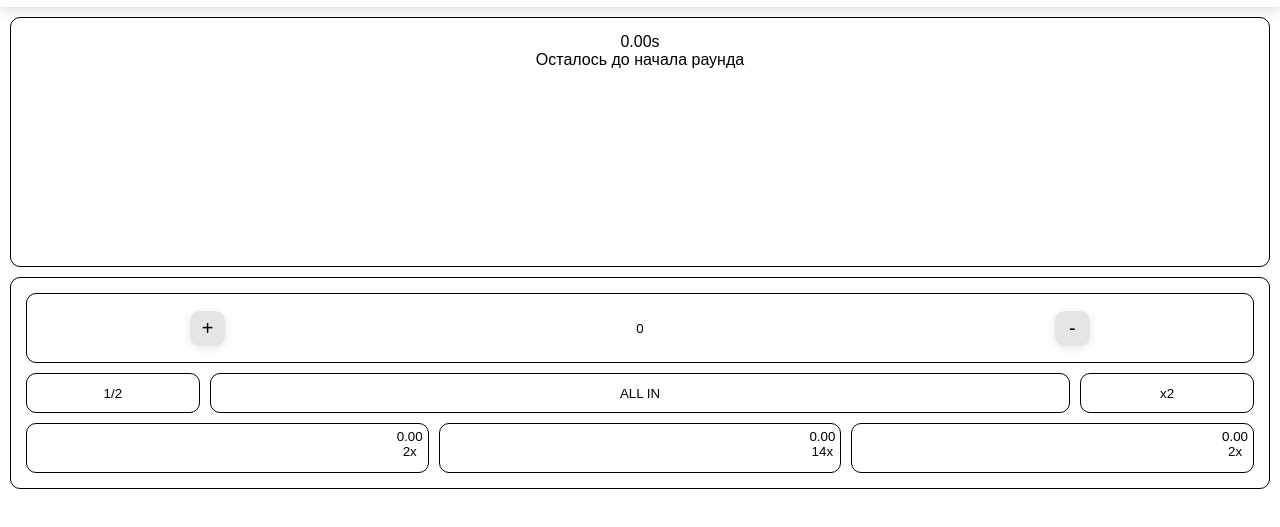
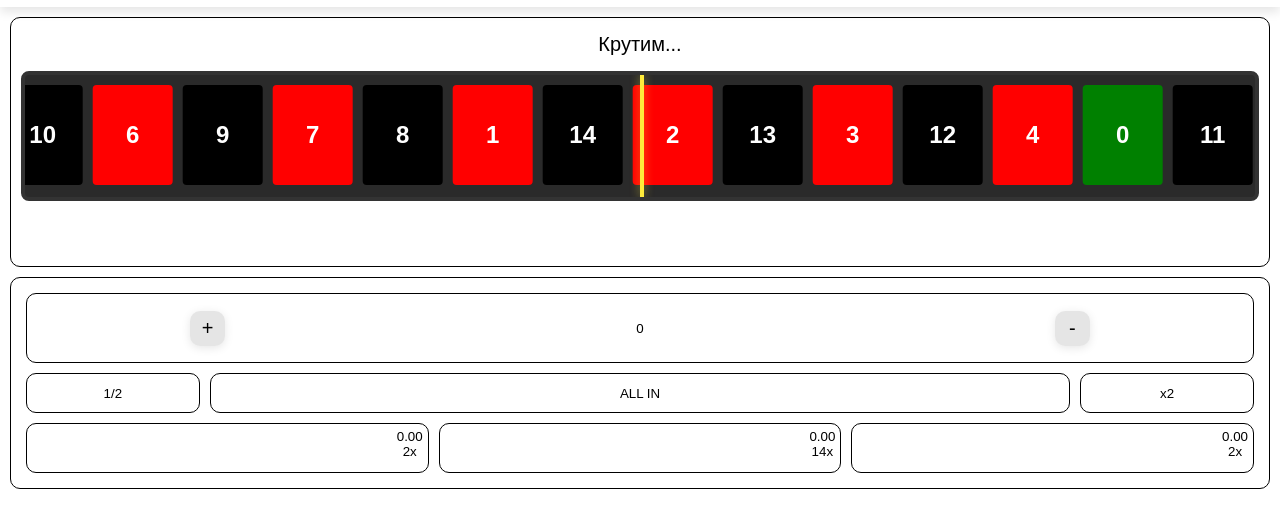
Before and after one commit to shewdown/LuckyDog, a plain HTML site: page double.html in a window 1280 px wide. Shown: the part 43-570 px from the top of the page. Drawn offline with Linux system fonts and the light colour scheme.

Commit message:
+roulette

```diff
--- a/double.html
+++ b/double.html
@@ -38,10 +38,11 @@
         </div>
 
         <div class="game-layout">
-            <p id="timer">
-                0.00s<br />
-                Осталось до начала раунда<br />
-            </p>
+            <h1 id="timer"></h1>
+            <div class="roulette-container">
+                <div class="pointer"></div>
+                <div class="tape" id="tape"></div>
+            </div>
         </div>
         <div class="bet-layout">
             <div class="enter-bet">
--- a/script.js
+++ b/script.js
@@ -54,3 +54,93 @@ function x2BtnClick() {
 function betInputClick() {
     console.log('asdad');
 }
+
+// логика ленты
+
+const numbers = [1, 14, 2, 13, 3, 12, 4, 0, 11, 5, 10, 6, 9, 7, 8];
+const cardFullWidth = 80 + (5 * 2);
+let timerId = null;
+let timeLeft = 5;
+
+function startTimer() {
+    timeLeft = 5;
+
+    updateTimerDisplay();
+
+    timerId = setInterval(() => {
+        timeLeft--;
+        updateTimerDisplay();
+
+        if (timeLeft <= 0) {
+            clearInterval(timerId);
+            document.getElementById('timer').textContent = `Крутим...`;
+            startSpin();
+        }
+    }, 1000);
+}
+
+function updateTimerDisplay() {
+    document.getElementById('timer').textContent = `До начала: ${timeLeft} сек`;
+}
+
+function startSpin() {
+    const tape = document.getElementById('tape');
+    const wrapper = document.querySelector('.roulette-container');
+
+    document.querySelectorAll('.card.winner').forEach(card => {
+            card.classList.remove('winner');
+        });
+
+    const rouletteWidth = wrapper.offsetWidth;
+
+    const winningNumber = numbers[Math.floor(Math.random() * numbers.length)];
+    const setIndex = 70;
+    const numberIndexInSet = numbers.indexOf(winningNumber);
+    const totalCardsIndex = (setIndex * numbers.length) + numberIndexInSet;
+
+    const targetX = (totalCardsIndex * cardFullWidth) + (cardFullWidth / 2) - (rouletteWidth / 2);
+
+    const randomInnerShift = Math.floor(Math.random() * 50) - 25;
+    const finalX = targetX + randomInnerShift;
+
+    tape.style.transition = 'none';
+    tape.style.transform = 'translateX(0)';
+    tape.offsetHeight;
+
+    tape.style.transition = 'transform 6s cubic-bezier(0.1, 0, 0.1, 1)';
+    tape.style.transform = `translateX(-${finalX}px)`;
+
+    setTimeout(() => {
+        const allCards = tape.querySelectorAll('.card');
+        const winningCard = allCards[totalCardsIndex];
+        if (winningCard) winningCard.classList.add('winner');
+    }, 6000);
+
+    setTimeout(() => {
+        startTimer();
+    }, 7500);
+}
+
+function initTape() {
+    const tape = document.getElementById('tape');
+    const numbers = [1, 14, 2, 13, 3, 12, 4, 0, 11, 5, 10, 6, 9, 7, 8];
+    const cardFullWidth = 80 + (5 * 2);
+
+    tape.innerHTML = '';
+    for (let i = 0; i < 80; i++) {
+        numbers.forEach(num => {
+            const card = document.createElement('div');
+            card.className = `card ${getColor(num)}`;
+            card.textContent = num;
+            tape.appendChild(card);
+        });
+    }
+}
+
+function getColor(num) {
+    if (num === 0) return 'green';
+    return [1, 2, 3, 4, 5, 6, 7].includes(num) ? 'red' : 'black';
+}
+
+initTape();
+startTimer();
--- a/style_double.css
+++ b/style_double.css
@@ -4,13 +4,66 @@
     width: 100%;
     height: 250px;
 
-    display: flex;
     justify-content: center;
 
     border: 1px solid black;
     border-radius: 10px;
     background-color: transparent;
 }
+
+.roulette-container {
+    position: relative;
+    margin: 0 10px;
+    width: auto;
+    height: 130px;
+    background: #2a2a2a;
+    border: 4px solid #333;
+    overflow: hidden;
+    border-radius: 8px;
+}
+
+.pointer{
+    position: absolute;
+    top: 0;
+    left: 50%;
+    width: 4px;
+    height: 100%;
+    z-index: 10;
+    background: #ffeb3b;
+    box-shadow: 0 0 10px rgba(255, 235, 59, 0.5);
+}
+
+.tape{
+    display: flex;
+    position: absolute;
+    top: 10px;
+    left: 0;
+}
+
+.card {
+    width: 80px;
+    height: 100px;
+    margin: 0 5px;
+    display: flex;
+    align-items: center;
+    justify-content: center;
+    color: white;
+    font-weight: bold;
+    font-size: 24px;
+    border-radius: 4px;
+    flex-shrink: 0;
+}
+
+.card.winner {
+    transform: scale(1.15);
+    z-index: 100;
+    box-shadow: 0 0 20px rgba(255, 255, 255, 0.5);
+    transition: transform 0.5s ease-out;
+}
+
+.red { background: red; }
+.black { background: black; }
+.green { background: green; }
 
 #timer{
     width: 100%;
```
